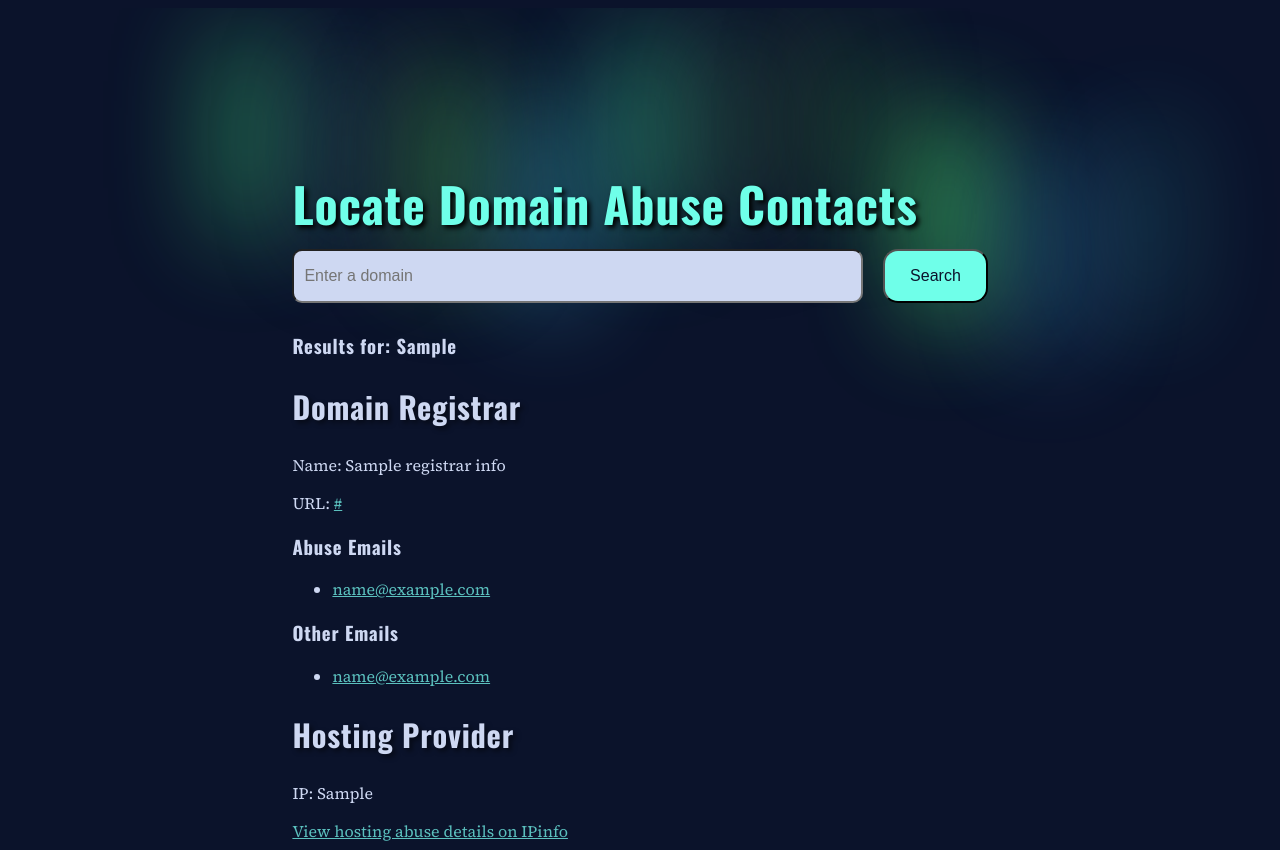
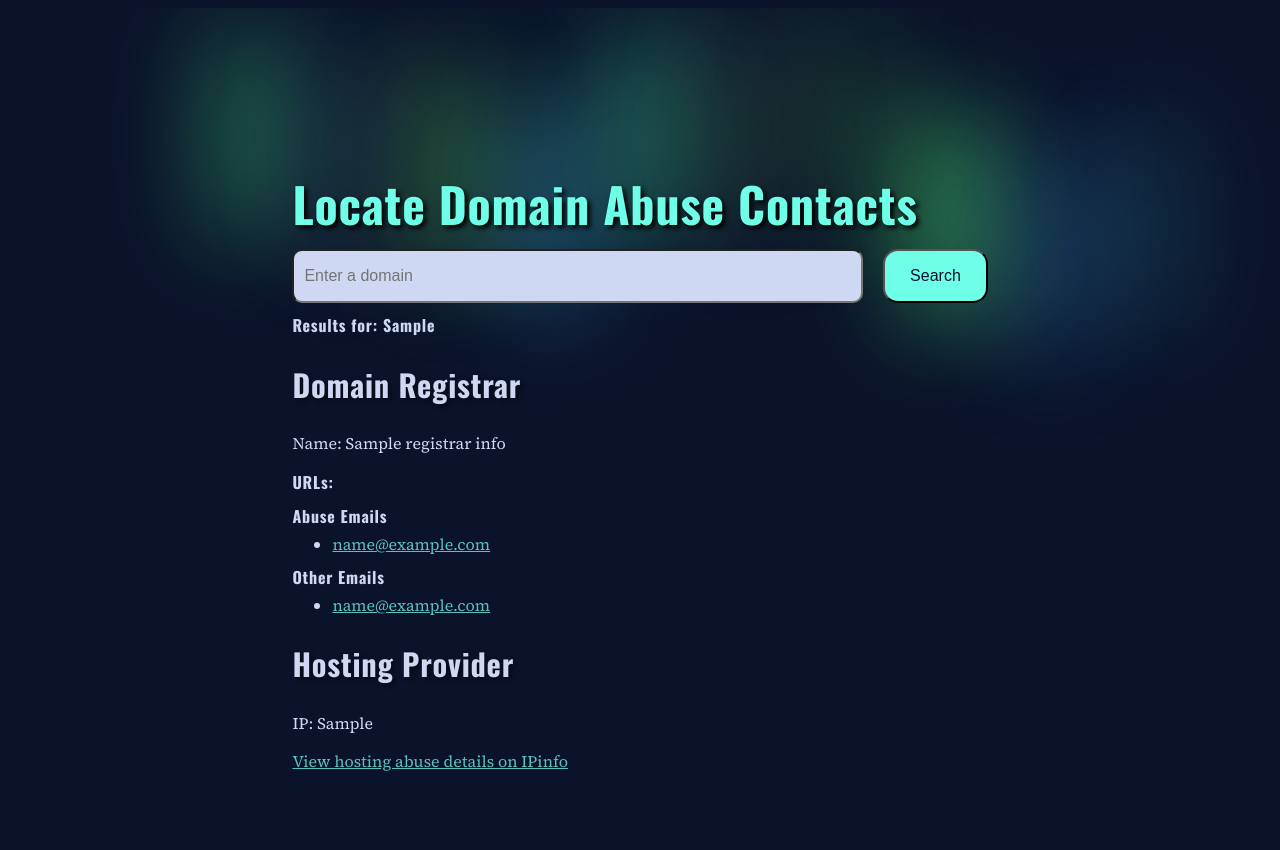
Before and after one commit to ChristinaJackson/revealdns, a Flask app: template templates/index.html in a window 1280 px wide. After the commit the page ends 771 px from the top, so only its background shows below. Run offline with Flask 3, Linux system fonts and the light colour scheme; the template is opened without the code that fills it: most values are stand-ins (such as "Sample title", 1, 10 or a date in 2020).

Commit message:
fix this so it works with andys site

```diff
--- a/app.py
+++ b/app.py
@@ -3,25 +3,27 @@
 
 app = Flask(__name__)
 
-@app.route('/')
+@app.route("/", methods=["GET"])
 def home():
-    return render_template('index.html')
+    # Initial load without any data or error
+    return render_template("index.html", data={}, error_message=None)
 
-@app.route('/info', methods=['GET'])
+@app.route("/info", methods=["GET"])
 def info():
-    domain = request.args.get('domain')
-    data = None
+    data = {}
     error_message = None
 
-    if domain:
-        data = get_info(domain)  # Get results only if domain is not empty
+    # Get the domain from the query parameter
+    domain_name = request.args.get("domain")
+    if domain_name:
+        try:
+            data = get_info(domain_name) or {}
+        except Exception as e:
+            error_message = str(e)
     else:
-        error_message = "Please enter a valid domain."
+        error_message = "Please provide a valid domain."
 
-    return render_template('index.html', data=data, error_message=error_message)
+    return render_template("index.html", data=data, error_message=error_message)
 
-# if __name__ == '__main__':
-#     app.run(debug=True)
-
-if __name__ == '__main__':
+if __name__ == "__main__":
     app.run(debug=True, port=5050)
--- a/static/css/styles.css
+++ b/static/css/styles.css
@@ -21,8 +21,11 @@
 }
 
 h3 {
-  color:
+    font-size: 1rem;
+    margin: 0;
 }
+
+
 
 h1, h2, h3 {
   font-family: Oswald;
@@ -73,6 +76,7 @@
   font-size: 1rem;
 }
 
+
 button{
   min-width: 100px;
   margin-left: 20px;
@@ -82,6 +86,7 @@
   color: #0B132B;
   font-size: 1rem;
     flex-wrap: wrap;
+  background-color: linear-gradient(90deg, rgba(8,247,254,1) 0%, rgba(9,251,211,1) 42%, rgba(254,83,187,1) 78%);
 }
 
 #results{
@@ -100,6 +105,19 @@
   font-size: 1rem;
 }
 
+#url-section{
+    margin: 0;
+}
+
+li {
+    margin-top: 0px;
+}
+
+ul{
+    margin: 0;
+    margin-top: 5px;
+    margin-bottom: 10px;
+}
 
 body .bg {
   width: 100vw;
@@ -238,6 +256,7 @@
 
     button {
         width: 25%;
+
     }
     h1 {
         font-size: 2rem;
--- a/templates/index.html
+++ b/templates/index.html
@@ -9,8 +9,6 @@
     <link href="https://fonts.googleapis.com/css2?family=Oswald:wght@200..700&family=Source+Serif+4:ital,opsz,wght@0,8..60,200..900;1,8..60,200..900&display=swap" rel="stylesheet">
     <title>Bears and Bees</title>
 </head>
-<body>
-
 <body>
     <div class="bg">
         <div class="aur_cont">
@@ -34,55 +32,69 @@
         </form>
     </section>
     <section id="results" {% if not data and not error_message %}style="display: none;"{% endif %}>
-    <!-- Show the result for domain or error message -->
         <h3>Results for: {{ data['results for'] if data else 'No results due to error' }}</h3>
 
         {% if error_message %}
-        <!-- If there's an error, show the error message -->
             <div style="color: red; font-weight: bold;">
                 <p>{{ error_message }}</p>
             </div>
         {% else %}
-        <!-- Domain Registrar Section -->
             <h2>Domain Registrar</h2>
-        <p>Name: {{ data['domain_registrar']['registrar_info']['name'] if data else 'Not Available' }}</p>
-        <p>URL: <a href="{{ data['domain_registrar']['registrar_info']['url'] if data else '#' }}">{{ data['domain_registrar']['registrar_info']['url'] if data else 'Not Available' }}</a></p>
+            <p>Name: {{ data.get('domain_registrar', {}).get('registrar_info', {}).get('name', 'Not Available') }}</p>
+            {% set registrar_urls = data.get('domain_registrar', {}).get('registrar_info', {}).get('url', []) %}
+            {% if registrar_urls %}
+                <h3 id="url-section">URLs:</h3>
+                <ul>
+                    {% if registrar_urls is iterable and not registrar_urls is string %}
+                        {% for url in registrar_urls if url.startswith('https://') %}
+                            <li><a href="{{ url }}">{{ url }}</a></li>
+                        {% endfor %}
+                    {% elif registrar_urls.startswith('https://') %}
+                        <li><a href="{{ registrar_urls }}">{{ registrar_urls }}</a></li>
+                    {% else %}
+                        <p>URL: Not Available</p>
+                    {% endif %}
+                </ul>
+            {% else %}
+                <p>URL: Not Available</p>
+            {% endif %}
 
-        <!-- Abuse Emails Section -->
             <h3>Abuse Emails</h3>
             <ul>
-            {% if data and data['domain_registrar']['abuse_emails'] %}
-                {% for email in data['domain_registrar']['abuse_emails'] %}
+                {% for email in data.get('domain_registrar', {}).get('abuse_emails', []) %}
                     <li><a href="mailto:{{ email }}">{{ email }}</a></li>
-                {% endfor %}
                 {% else %}
                     <li>No abuse emails available</li>
-            {% endif %}
+                {% endfor %}
             </ul>
 
-        <!-- Other Emails Section -->
             <h3>Other Emails</h3>
             <ul>
-            {% if data and data['domain_registrar']['other_emails'] %}
-                {% for email in data['domain_registrar']['other_emails'] %}
+                {% for email in data.get('domain_registrar', {}).get('other_emails', []) %}
                     <li><a href="mailto:{{ email }}">{{ email }}</a></li>
-                {% endfor %}
                 {% else %}
                     <li>No other emails available</li>
-            {% endif %}
+                {% endfor %}
             </ul>
 
-        <!-- Hosting Provider Section -->
             <h2>Hosting Provider</h2>
-        <p>IP: {{ data['hosting_provider']['ip'] if data else 'Not Available' }}</p>
-        <a href="{{ data['hosting_provider']['lookup_url'] if data else '#' }}" target="_blank">View hosting abuse details on IPinfo</a>
+            {% if data.get('hosting_provider', {}) %}
+                {% if data['hosting_provider'].get('error') %}
+                    <p>Error: {{ data['hosting_provider']['error'] }}</p>
+                {% elif data['hosting_provider'].get('ip') %}
+                    <p>IP: {{ data['hosting_provider']['ip'] }}</p>
+                    {% if data['hosting_provider'].get('lookup_url') %}
+                        <a href="{{ data['hosting_provider']['lookup_url'] }}" target="_blank">View hosting abuse details on IPinfo</a>
+                    {% else %}
+                        <p>IPinfo lookup URL not available.</p>
+                    {% endif %}
+                {% else %}
+                    <p>No hosting provider information available.</p>
+                {% endif %}
+            {% else %}
+                <p>Hosting provider data not available.</p>
+            {% endif %}
         {% endif %}
     </section>
-
-
-
-</body>
-
-
 </body>
 </html>
```
Also changed, not shown: main.py (+22 -21 lines). Lines whose indentation alone changed are shown as unchanged.
